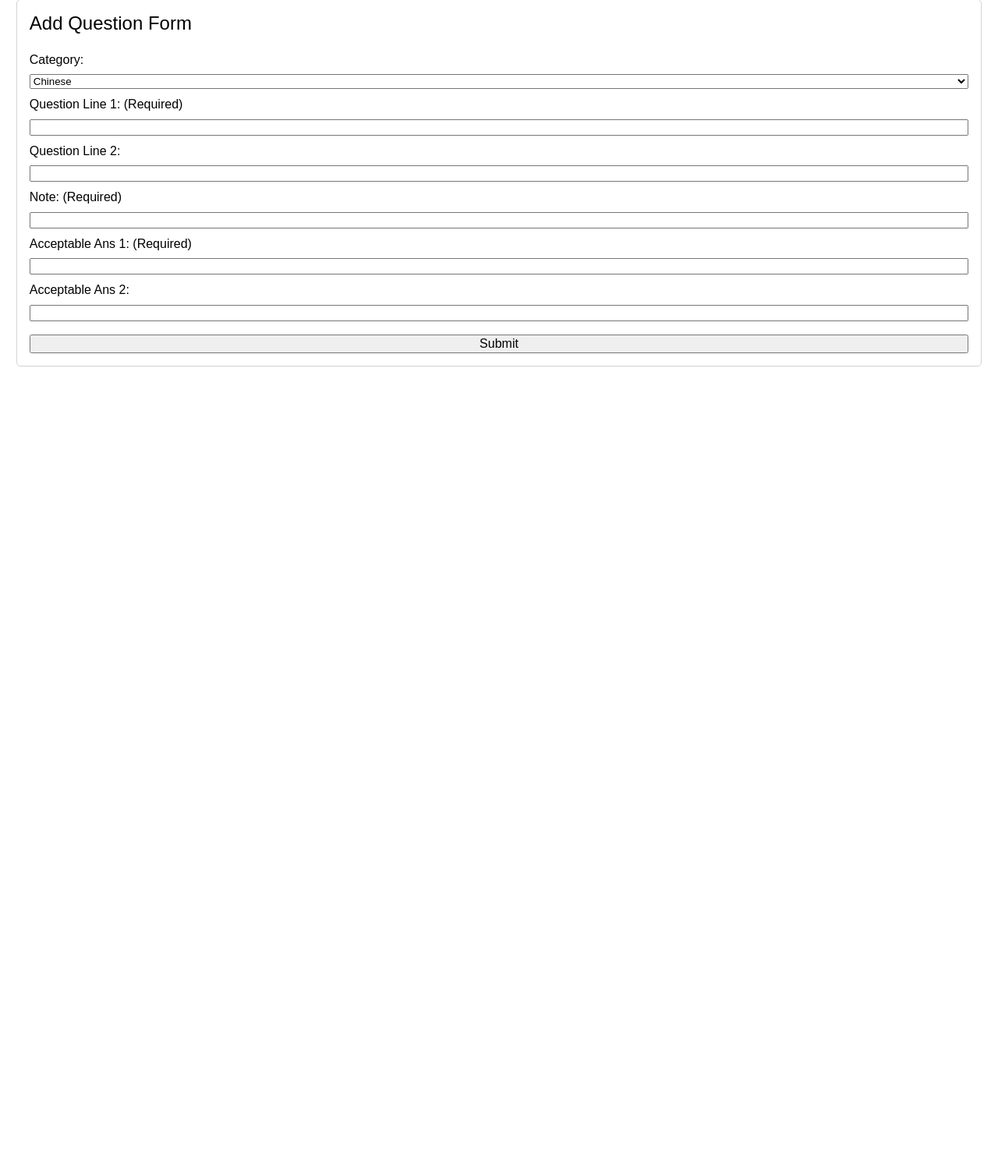
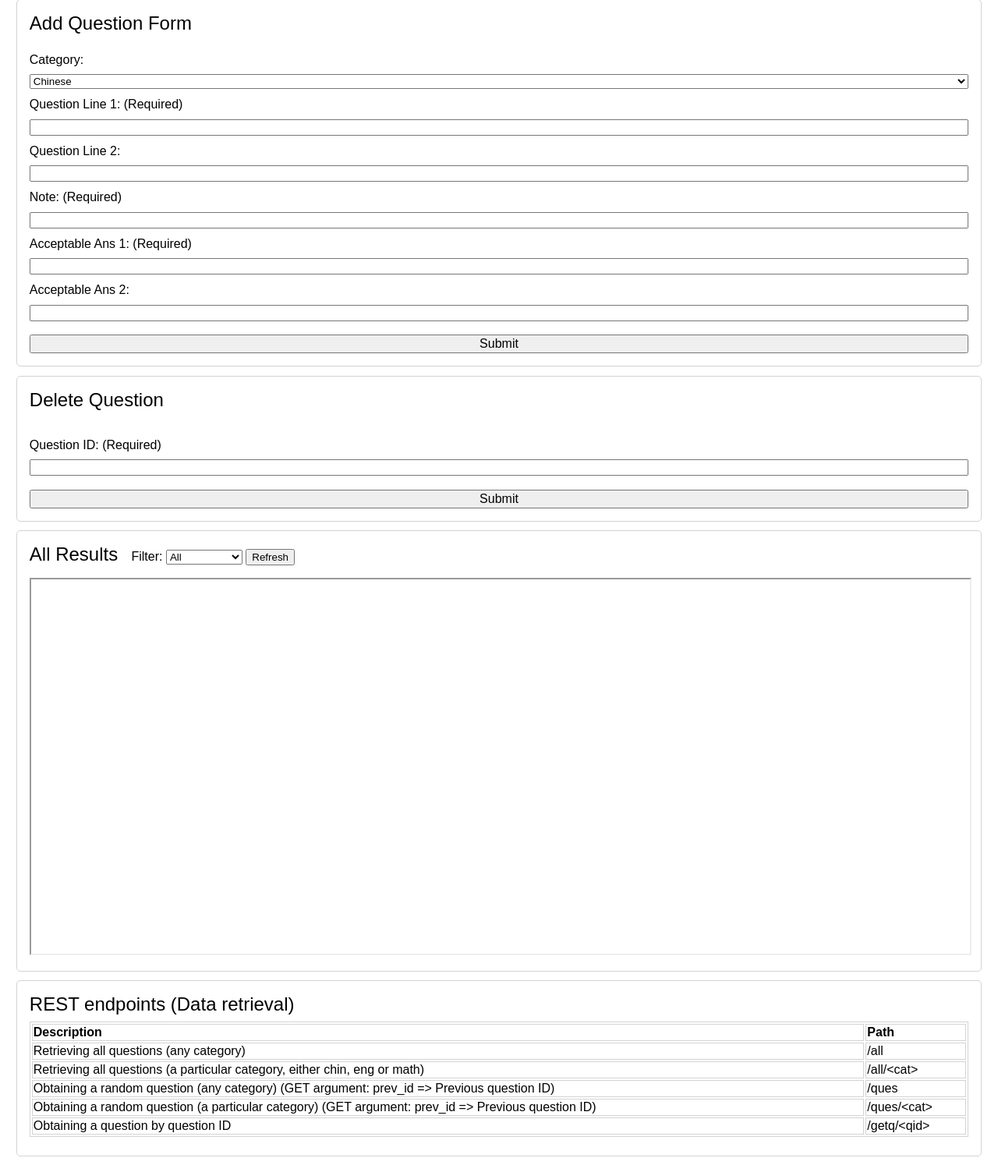
Before and after one commit to gordonmhy/AnswerMe, a Flask app: page / in a window 1280 px wide. Shown: the part 69-1563 px from the top of the page at 78% size. Before the commit the page ends 539 px from the top, so only its background shows below. Run offline with Flask 2, Linux system fonts and the light colour scheme.

Commit message:
Fully interactable web panel to control question bank.

```diff
--- a/server/app.py
+++ b/server/app.py
@@ -37,8 +37,8 @@
     return question_bank[cat_key_mapper.get(cat, 0)]
 
 
-def count_questions():
-    return sum([len(question_bank[i]) for i in range(len(question_bank))])
+def max_qid():
+    return max([int(item["qid"]) for cat in question_bank for item in cat])
 
 
 def feed_random_questions(cat=None, prev_id=None):
@@ -57,14 +57,14 @@
 def add_question(cat, q, a, note):
     if cat not in CATEGORIES:
         return False
-    new_qid = str(count_questions() + 1)
-    new_dat = list(get_all_questions()) + [{
-        "cat": cat, "q": q, "a": a, "note": note, "qid": new_qid,
-    }]
+    new_question = {
+        "cat": cat, "q": q, "a": a, "note": note, "qid": str(max_qid() + 1),
+    }
+    new_dat = list(get_all_questions()) + [new_question]
     with open(FILE_PATH, 'w') as file:
         file.write(json.dumps(new_dat, ensure_ascii=False, indent=4))
     load_questions()
-    return new_qid
+    return new_question
 
 
 def del_question(qid):
@@ -77,13 +77,6 @@
         file.write(json.dumps(all_questions, ensure_ascii=False, indent=4))
     load_questions()
     return to_delete["qid"]
-
-
-# Renders template for the main control panel
-@app.route('/')
-@cross_origin(origin='*')
-def main():
-    return render_template("main.html", cats=zip(CATEGORIES, ("Chinese", "English", "Mathematics")))
 
 
 #######################
@@ -111,18 +104,18 @@
 @app.route('/add', methods=['POST'])
 @cross_origin(origin='*')
 def rest_add_question():
-    cat = request.form.get("cat")
-    ql1 = request.form.get("ql1")
-    ql2 = request.form.get("ql2")
-    note = request.form.get("note")
-    ans1 = request.form.get("ans1")
-    ans2 = request.form.get("ans2")
+    cat = request.json.get("cat")
+    ql1 = request.json.get("ql1")
+    ql2 = request.json.get("ql2")
+    note = request.json.get("note")
+    ans1 = request.json.get("ans1")
+    ans2 = request.json.get("ans2")
     if cat is None or ql1 is None or ans1 is None:
         return Response('{"error":"Missing mandatory arguments."}', status=400, mimetype='application/json')
     result = add_question(cat, [ql1] + ([ql2] if ql2 else []), [ans1] + ([ans2] if ans2 else []), note)
     if result is False:
         return Response('{"error":"Invalid question category."}', status=200, mimetype='application/json')
-    return Response('{"success":"Added question with qid=' + result + '."}', status=201, mimetype='application/json')
+    return jsonify({'success': result}), 201
 
 
 @app.route('/del/<qid>', methods=['DELETE'])
@@ -131,7 +124,7 @@
     result = del_question(qid)
     if result is False:
         return Response('{"error":"Invalid question ID."}', status=200, mimetype='application/json')
-    return Response('{"success":"Deleted question with qid=' + result + '"}', status=200)
+    return Response('{"success":"Deleted question with qid(' + result + ')"}', status=200)
 
 
 @app.route('/getq/<qid>')
@@ -143,10 +136,31 @@
     return jsonify(result), 200
 
 
+#######################
+
+# Renders template for the main control panel
+@app.route('/')
+@cross_origin(origin='*')
+def main():
+    # Only showing endpoints for question retrieval
+    endpoints = [
+        ("Retrieving all questions (any category)", "/all"),
+        ("Retrieving all questions (a particular category, either chin, eng or math)", "/all/<cat>"),
+        ("Obtaining a random question (any category) (GET argument: prev_id => Previous question ID)", "/ques"),
+        ("Obtaining a random question (a particular category) (GET argument: prev_id => Previous question ID)",
+         "/ques/<cat>"),
+        ("Obtaining a question by question ID", "/getq/<qid>"),
+    ]
+    return render_template("main.html", cats=zip(CATEGORIES, ("Chinese", "English", "Mathematics")),
+                           display_cats=zip(["all"] + list(CATEGORIES), ("All", "Chinese", "English", "Mathematics")),
+                           endpoints=endpoints)
+    # cats and display_cats are replicates of one another (jinja2 has bugs in reusing variables)
+
+
 if __name__ == '__main__':
     if exists(FILE_PATH) is False:
         init_db(FILE_PATH)
     load_questions()
     app.config['JSON_AS_ASCII'] = False
     app.config['CORS_HEADERS'] = 'Content-Type'
-    app.run(debug=True)
+    app.run()
--- a/server/static/main.js
+++ b/server/static/main.js
@@ -1,4 +1,16 @@
 document.addEventListener('DOMContentLoaded', () => {
+    let allQuestionsFrame = document.querySelector("#allQuestionsFrame");
+    allQuestionsFrame.src = `http://${window.location.hostname}:5000/all`;
+    const updateFrame = () => {
+        let cat = displayQuestionCategory.options[displayQuestionCategory.selectedIndex].value;
+        allQuestionsFrame.src = `http://${window.location.hostname}:5000/all${cat !== "all" ? "/" + cat : ""}`;
+    }
+    let displayQuestionCategory = document.querySelector("#displayQuestionCategory");
+    displayQuestionCategory.addEventListener("change", updateFrame);
+    let refreshButton = document.querySelector("#refreshButton");
+    refreshButton.addEventListener("click", () => {
+        updateFrame();
+    })
     let addQuestionFormSubmitButton = document.querySelector("#addQuestionFormSubmit");
     addQuestionFormSubmitButton.addEventListener("click", (event) => {
         event.preventDefault();
@@ -11,7 +23,7 @@
         let addQuestionFormStatus = document.querySelector("#addQuestionFormStatus");
         addQuestionFormStatus.innerHTML = "Loading, please wait...";
         addQuestionFormStatus.style.display = "block";
-        addQuestionFormStatus.style.color = "black";
+        addQuestionFormStatus.style.color = "gray";
         let data = {
             'cat': category.options[category.selectedIndex].value,
             'ql1': questionLine1.value,
@@ -24,15 +36,40 @@
         if (questionAnswer2.value !== '') {
             data.ans2 = questionAnswer2.value
         }
-        fetch(`http://${window.location.hostname}/add`, {
-            method: "POST",
+        fetch(`http://${window.location.hostname}:5000/add`, {
             body: JSON.stringify(data),
+            method: 'POST',
             headers: {
                 'Content-Type': 'application/json'
-            }
+            },
         }).then(response => response.json()).then((response) => {
-            addQuestionFormStatus.innerHTML = `Result: <br>${JSON.stringify(response)}`;
+            addQuestionFormStatus.innerHTML = `Result: <br>${JSON.stringify(response, null, 4)}`;
             addQuestionFormStatus.style.color = response.success === undefined ? "darkred" : "darkgreen";
+            questionLine1.value = "";
+            questionLine2.value = "";
+            questionNote.value = "";
+            questionAnswer1.value = "";
+            questionAnswer2.value = "";
+            updateFrame();
+        });
+    });
+    let deleteQuestionFormSubmitButton = document.querySelector("#deleteQuestionFormSubmit");
+    deleteQuestionFormSubmitButton.addEventListener("click", (event) => {
+        event.preventDefault();
+        let questionId = document.querySelector("#questionId");
+        let deleteQuestionFormStatus = document.querySelector("#deleteQuestionFormStatus");
+        deleteQuestionFormStatus.innerHTML = "Loading, please wait...";
+        deleteQuestionFormStatus.style.display = "block";
+        deleteQuestionFormStatus.style.color = "gray";
+        fetch(`http://${window.location.hostname}:5000/del/${questionId.value}`, {
+            method: "DELETE"
+        }).then(
+            response => response.json()
+        ).then(response => {
+            deleteQuestionFormStatus.innerHTML = `Result: <br>${JSON.stringify(response, null, 4)}`;
+            deleteQuestionFormStatus.style.color = response.success === undefined ? "darkred" : "darkgreen";
+            questionId.value = "";
+            updateFrame();
         })
     })
 })
--- a/server/static/styles.css
+++ b/server/static/styles.css
@@ -6,9 +6,6 @@
 form {
     display: flex;
     flex-direction: column;
-    border: 1px solid lightgray;
-    border-radius: 5px;
-    padding: 1em;
 }
 
 .formFieldName, form > input, form > select {
@@ -29,3 +26,35 @@
     font-size: x-large;
     margin-bottom: 1em;
 }
+
+.formContainer, .externalSectionContainer {
+    margin-bottom: 0.7em;
+    border: 1px solid lightgray;
+    border-radius: 5px;
+    padding: 1em;
+}
+
+#allQuestionsFrame {
+    width: 100%;
+    height: 30em;
+    margin-top: 1em;
+}
+
+#displayQuestionCategoryLabel {
+    margin-left: 0.8em;
+}
+
+table {
+    border: 1px solid lightgray;
+    margin-bottom: 0.5em;
+    margin-top: 0.5em;
+    width: 100%;
+}
+
+td {
+    border: 1px solid lightgray;
+}
+
+.colHeader {
+    font-weight: bold;
+}
--- a/server/templates/main.html
+++ b/server/templates/main.html
@@ -25,7 +25,40 @@
             </form>
         </section>
         <section class="formContainer" id="delQuestion">
-
+            <form id="deleteQuestionForm">
+                <label class="formTitle" for="deleteQuestionForm">Delete Question</label>
+                <label class="formFieldName" for="questionId">Question ID: (Required)</label>
+                <input type="text" id="questionId" required>
+                <input class="formSubmitButton" id="deleteQuestionFormSubmit" type="submit">
+                <p class="formStatus" id="deleteQuestionFormStatus"></p>
+            </form>
+        </section>
+        <section class="externalSectionContainer" id="allQuestions">
+            <label class="formTitle" for="allQuestions">All Results</label>
+            <label for="displayQuestionCategory" id="displayQuestionCategoryLabel">Filter: </label>
+            <select id="displayQuestionCategory">
+                {% for cat, cat_name in display_cats %}
+                    <option value="{{ cat }}">{{ cat_name }}</option>
+                {% endfor %}
+            </select>
+            <button id="refreshButton">Refresh</button>
+            <br>
+            <iframe id="allQuestionsFrame"></iframe>
+        </section>
+        <section class="externalSectionContainer" id="endpoints">
+            <label class="formTitle" for="endpoints">REST endpoints (Data retrieval)</label>
+            <table>
+                <tr>
+                    <td class="colHeader">Description</td>
+                    <td class="colHeader">Path</td>
+                </tr>
+                {% for label, path in endpoints %}
+                    <tr>
+                        <td>{{ label }}</td>
+                        <td>{{ path }}</td>
+                    </tr>
+                {% endfor %}
+            </table>
         </section>
     </div>
 {% endblock content %}
```
